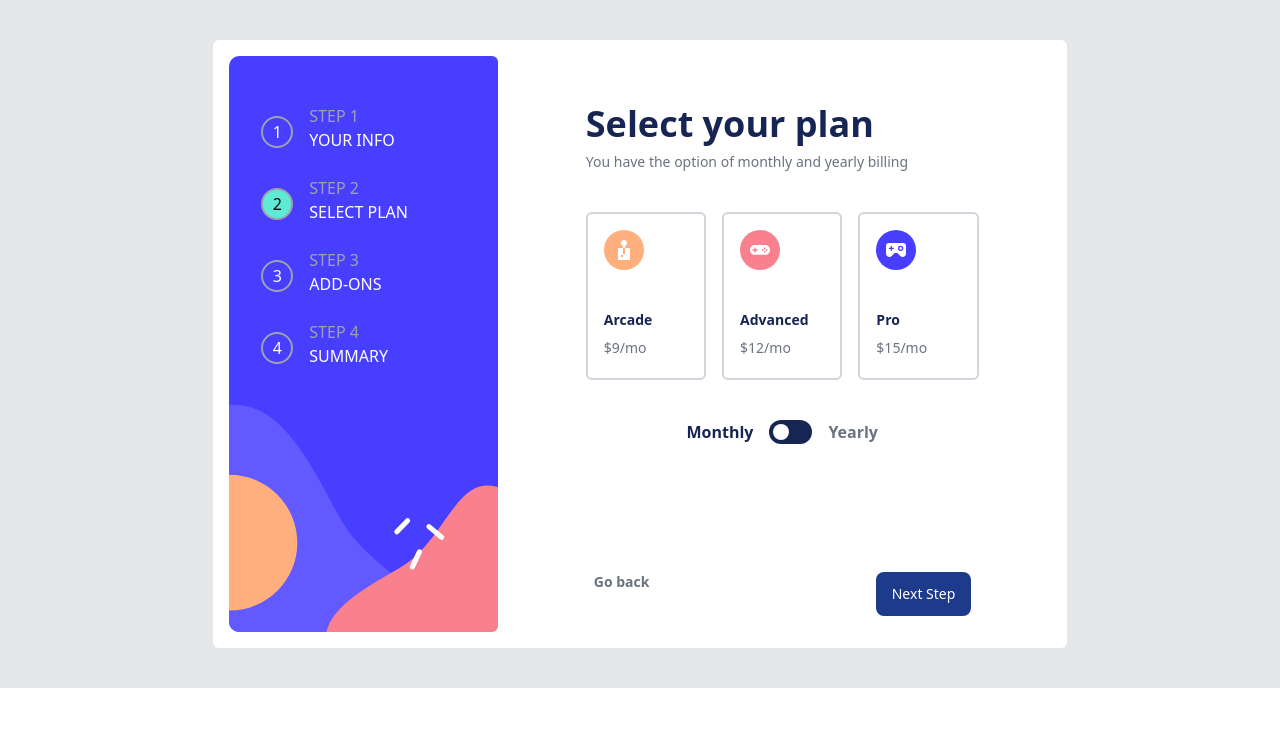
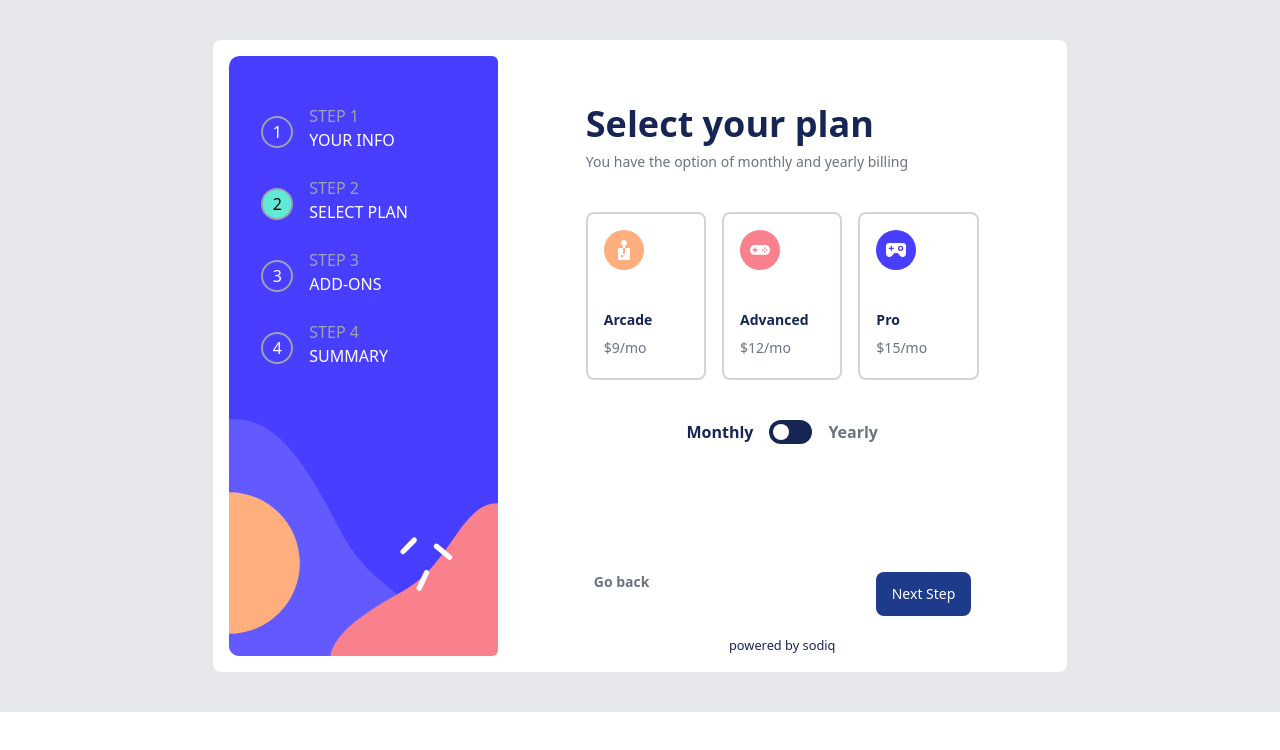
Before and after one commit to Balosod/multiform, a React (Create React App) app: page / in a window 1280 px wide. Both pictures are taken after a click on the button "Next Step". Shown: the top 750 px of the page. Built offline with nearby package versions, Linux system fonts and the light colour scheme.

Commit message:
commited

```diff
--- a/src/components/addOns.js
+++ b/src/components/addOns.js
@@ -51,13 +51,13 @@ const AddOns = ({stepThreeColor,isYearly, handleAddsSelection, selectedAdds, add
     const yearlyAddOns = addons.filter((adds) => !adds.isMonthly);
     return(
         <div className={`${stepThreeColor?'block':'hidden'} sm:-mt-10 md:-mt-0 lg:-mt-10`}>
-            <div className="sm:bg-white  sm:rounded-md sm:mx-6 sm:p-6 lg:p-12">
+            <div className="sm:bg-white  sm:rounded-lg sm:mx-6 sm:p-6 lg:p-12">
                     <p className='text-blue-950 sm:text-2xl lg:text-4xl font-bold'>Pick add-ons</p>
                     <p className='text-gray-500 mt-2 text-sm'>Add-ons help enhance your gaming experience.</p>
 
                     <div className={`flex flex-col sm:mt-8 md:mt-2 lg:mt-8 ${isYearly?'hidden':'block'}`}>
                       {monthlyAddOns.map((add)=>(
-                           <div key={add.addsName}  onClick={()=>handleAddsSelection(add)} className={`flex cursor-pointer items-center sm:p-4 md:p-1 lg:p-4 border-2 rounded-md  mt-4 ${selectedAdds.some(item => item.addsName === add.addsName && item.isMonthly === true) ? 'border-blue-500' : 'border-gray-300'} ${addsError?'border-red-400':''}`}>
+                           <div key={add.addsName}  onClick={()=>handleAddsSelection(add)} className={`flex cursor-pointer items-center sm:p-4 md:p-1 lg:p-4 border-2 rounded-lg  mt-4 ${selectedAdds.some(item => item.addsName === add.addsName && item.isMonthly === true) ? 'border-blue-500' : 'border-gray-300'} ${addsError?'border-red-400':''}`}>
                            <input className="ml-1" id="ads-check" checked={selectedAdds.some(item => item.addsName === add.addsName && item.isMonthly === true)?'checked':''} onChange={() => {}} type="checkbox"/>
                            <div className="flex flex-col sm:pl-6 md:pl-2 lg:pl-6  w-full">
                                <p className="text-blue-950  font-bold">{add.addsName}</p>
@@ -69,7 +69,7 @@ const AddOns = ({stepThreeColor,isYearly, handleAddsSelection, selectedAdds, add
                     </div>
                     <div className={`flex flex-col sm:mt-8 md:mt-2 lg:mt-8 ${isYearly?'block':'hidden'}`}>
                       {yearlyAddOns.map((add)=>(
-                           <div key={add.addsName}  onClick={()=>handleAddsSelection(add)} className={`flex cursor-pointer items-center sm:p-4 md:p-1 lg:p-4 border-2 rounded-md  mt-4  ${selectedAdds.some(item => item.addsName === add.addsName && item.isMonthly === false) ? 'border-blue-500' : 'border-gray-300'} ${addsError?'border-red-400':''}`}>
+                           <div key={add.addsName}  onClick={()=>handleAddsSelection(add)} className={`flex cursor-pointer items-center sm:p-4 md:p-1 lg:p-4 border-2 rounded-lg  mt-4  ${selectedAdds.some(item => item.addsName === add.addsName && item.isMonthly === false) ? 'border-blue-500' : 'border-gray-300'} ${addsError?'border-red-400':''}`}>
                            <input className="lg:ml-1" id="ads-check" checked={selectedAdds.some(item => item.addsName === add.addsName && item.isMonthly === false)?'checked':''} onChange={() => {}} type="checkbox"/>
                            <div className="flex flex-col sm:pl-6 md:pl-2 lg:pl-6  w-full">
                                <p className="text-blue-950 font-bold">{add.addsName}</p>
@@ -92,6 +92,9 @@ const AddOns = ({stepThreeColor,isYearly, handleAddsSelection, selectedAdds, add
                         </div>
 
                     </div>
+                    <div className="text-center">
+                        <small className="text-blue-950">powered by sodiq</small>
+                    </div>
 
 
                 </div>
--- a/src/components/multiForm.js
+++ b/src/components/multiForm.js
@@ -202,7 +202,7 @@ const infoHandler = () => {
         <div className="bg-gray-200  flex justify-center">
            {/* sm:bg-yellow-200 md:bg-gray-200 lg:bg-red-200 md:bg-white   */}
            {/* sm:bg-gray-200 md:bg-white */}
-           <div className="flex sm:flex-col md:flex-row  md:space-x-2 lg:flex-row  md:space-x-4 lg:space-x-4 sm:w-full md:w-2/3 lg:w-2/3 md:my-10 lg:my-10 md:rounded-md lg:rounded-md sm:p-0 md:p-4 lg:p-4 sm:bg-gray-200 md:bg-white lg:bg-white">
+           <div className="flex sm:flex-col md:flex-row  md:space-x-2 lg:flex-row  md:space-x-4 lg:space-x-4 sm:w-full md:w-2/3 lg:w-2/3 md:my-10 lg:my-10 md:rounded-lg lg:rounded-lg sm:p-0 md:p-4 lg:p-4 sm:bg-gray-200 md:bg-white lg:bg-white">
 
             {/* Step */}
             <Step stepOneColor={stepOneColor} stepTwoColor={stepTwoColor} stepThreeColor={stepThreeColor} stepFourColor={stepFourColor} />
--- a/src/components/personalInfo.js
+++ b/src/components/personalInfo.js
@@ -37,6 +37,9 @@ const PersonalInfo = ({stepOneColor, name,email,phone,nameError,emailError,phone
                     <div className="flex justify-end sm:bg-white  sm:p-2 md:p-0 lg:p-0 sm:mt-20 md:mt-8 lg:mt-0 sm:full lg:w-full">
                         <button onClick={infoHandler} className='md:text-xs lg:text-sm place-self-end bg-blue-900 lg:mb-4 sm:w-1/4 md:w-1/5 sm:mr-4 md:mr-12 lg:mr-16 lg:w-1/4 sm:px-2 md:px-1 lg:px-2 sm:py-3 lg:py-3 lg:mt-20 text-white rounded-lg'>Next Step</button>
                     </div>
+                    <div className="text-center">
+                        <small className="text-blue-950">powered by sodiq</small>
+                    </div>
                 </div>
 
     )
--- a/src/components/selectPlan.js
+++ b/src/components/selectPlan.js
@@ -58,7 +58,7 @@ const SelectPlan = ({stepTwoColor,backToStepOne, selectedPlan,handlePlanSelectio
 
     return (
         <div className={`${stepTwoColor?'block':'hidden'} sm:-mt-10 md:-mt-0 lg:-mt-10`}>
-             <div className="sm:bg-white  sm:rounded-md sm:mx-6 sm:p-6 lg:p-12">
+             <div className="sm:bg-white  sm:rounded-lg sm:mx-6 sm:p-6 lg:p-12">
                     <p className='text-blue-950 sm:text-2xl lg:text-4xl  font-bold'>Select your plan</p>
                     <p className='text-gray-500 lg:mt-2 lg:mb-10 sm:text-sm md:text-xs lg:text-sm'>You have the option of monthly and yearly billing</p>
 
@@ -67,7 +67,7 @@ const SelectPlan = ({stepTwoColor,backToStepOne, selectedPlan,handlePlanSelectio
                      <div className={`flex sm:flex-col md:flex-row lg:flex-row md:space-x-2 lg:space-x-4 lg:mt-10  ${isYearly?'hidden':'block'}`}>
                      {(monthlyPlans).map((plan)=>(
 
-                         <div key={plan.name}  className={`border-2 cursor-pointer rounded-md bg-white sm:w-full sm:mt-4 lg:mt-0 md:w-1/3 lg:w-1/3 sm:p-4 md:p-2 lg:p-4 ${selectedPlan.name === plan.name && selectedPlan.isYearly === false?'border-blue-500':'border-gray-300'} ${planError?'border-red-400':''}`} onClick={() => handlePlanSelection(plan)}>
+                         <div key={plan.name}  className={`border-2 cursor-pointer rounded-lg bg-white sm:w-full sm:mt-4 lg:mt-0 md:w-1/3 lg:w-1/3 sm:p-4 md:p-2 lg:p-4 ${selectedPlan.name === plan.name && selectedPlan.isYearly === false?'border-blue-500':'border-gray-300'} ${planError?'border-red-400':''}`} onClick={() => handlePlanSelection(plan)}>
                          <div className="flex sm:flex-row md:flex-col lg:flex-col">
                              <img
                                  className=""
@@ -150,6 +150,9 @@ const SelectPlan = ({stepTwoColor,backToStepOne, selectedPlan,handlePlanSelectio
                         </div>
 
                     </div>
+                    <div className="text-center">
+                        <small className="text-blue-950">powered by sodiq</small>
+                    </div>
                 </div>
     )
 }
--- a/src/components/steps.js
+++ b/src/components/steps.js
@@ -33,7 +33,7 @@ const Step = ({stepOneColor,stepTwoColor,stepThreeColor, stepFourColor}) =>{
 
     return(
 
-        <div className="sm:bg-mobile md:bg-desktop md:rounded-md lg:bg-desktop lg:rounded-md bg-no-repeat bg-cover sm:w-full md:w-2/4 lg:w-2/4 "
+        <div className="sm:bg-mobile md:bg-desktop md:rounded-lg lg:bg-desktop lg:rounded-md bg-no-repeat bg-cover sm:w-full md:w-2/4 lg:w-2/4 "
 
         >
             <div className="flex sm:flex-row md:flex-col  lg:flex-col  justify-center  lg:ml-0 sm:mt-6 sm:mb-16 sm:mt-6 ">
--- a/src/components/summary.js
+++ b/src/components/summary.js
@@ -22,7 +22,7 @@ const Summary = ({stepFourColor,lastStep,isYearly,selectedPlan,selectedAdds,jump
 
     return(
         <div className={`${stepFourColor === true && lastStep === false?'block':'hidden'} sm:-mt-10 md:-mt-0 lg:-mt-10`}>
-            <div className="sm:bg-white  sm:rounded-md sm:mx-6 sm:p-6 lg:p-12">
+            <div className="sm:bg-white  sm:rounded-lg sm:mx-6 sm:p-6 lg:p-12">
                     <p className='text-blue-950 sm:text-2xl lg:text-4xl  font-bold'>Finishing up</p>
                     <p className='text-gray-500 mt-2 text-sm'>Double-check everything looks OK before confirming.</p>
 
@@ -69,6 +69,9 @@ const Summary = ({stepFourColor,lastStep,isYearly,selectedPlan,selectedAdds,jump
                         </div>
 
                     </div>
+                    <div className="text-center">
+                        <small className="text-blue-950">powered by sodiq</small>
+                    </div>
 
                 </div>
     )
--- a/src/components/summaryText.js
+++ b/src/components/summaryText.js
@@ -3,7 +3,7 @@ import thankyou from '../icon-thank-you.svg'
 const SummaryText = ({lastStep}) =>{
     return(
         <div className={`${lastStep?'block':'hidden'} text-center sm:-mt-10 md:-mt-0 lg:-mt-10`}>
-            <div className="sm:bg-white  sm:rounded-md sm:mx-6 sm:p-6 lg:p-12 sm:mb-20 lg:mb-0">
+            <div className="sm:bg-white  sm:rounded-lg sm:mx-6 sm:p-6 lg:p-12 sm:mb-20 lg:mb-0">
 
                     <div className="lg:mt-20 lg:mb-20 p-10">
                     <img
@@ -19,7 +19,9 @@ const SummaryText = ({lastStep}) =>{
 
                     </div>
                     </div>
-
+                    <div className="text-center">
+                        <small className="text-blue-950">powered by sodiq</small>
+                    </div>
                 </div>
 
     )
```
